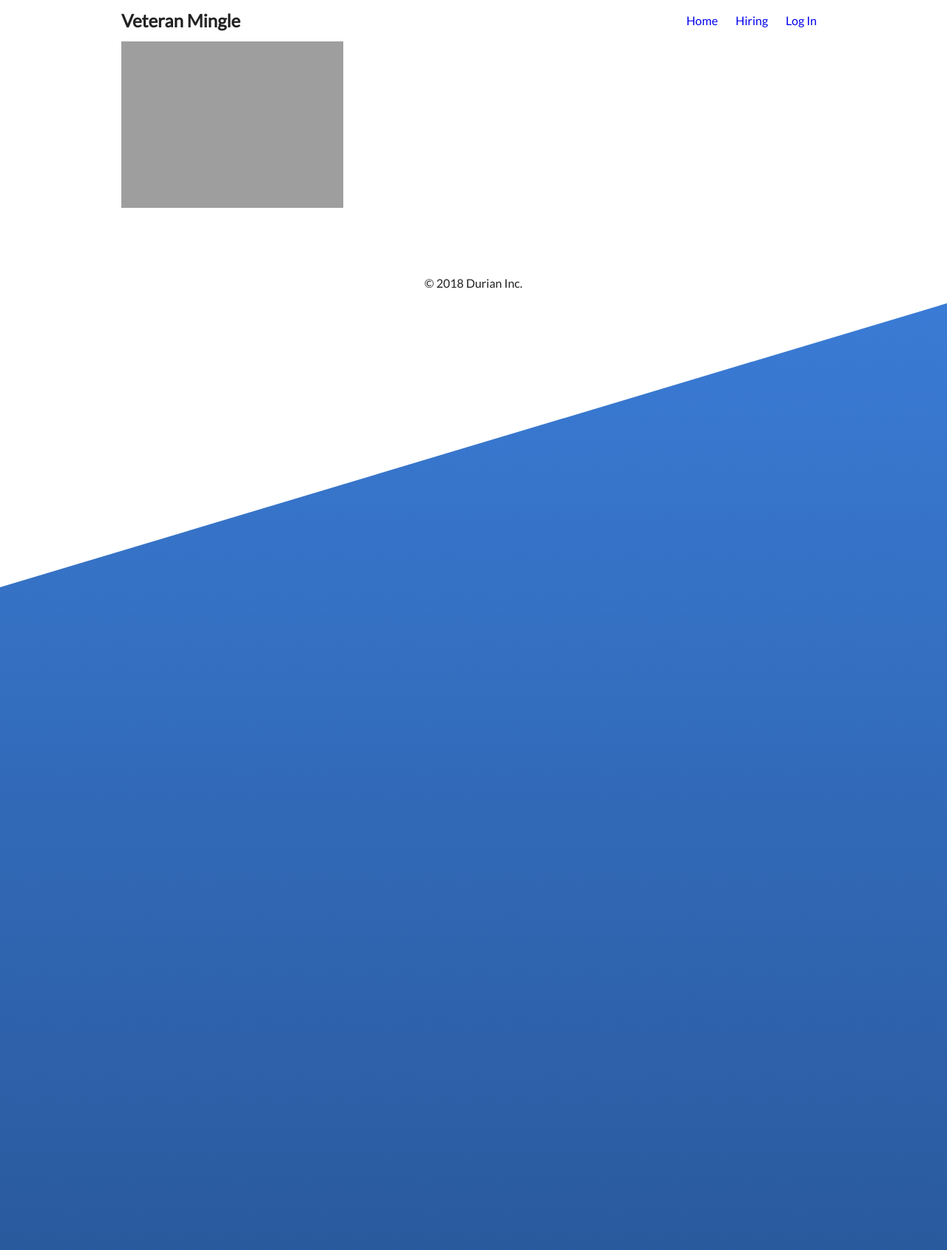
After one commit to Durian-Inc/VeterIn, a Flask app: template app/templates/organization.html in a window 1280 px wide. The commit adds this page. Shown: the whole page at 74% size. Run offline with Flask 2, Linux system fonts and the light colour scheme; the template is opened without the code that fills it, so the values that code supplies are empty; grey boxes are pictures that could not be loaded.

Commit message:
lame colors, organization template

```diff
--- a/app/templates/base.html
+++ b/app/templates/base.html
@@ -32,5 +32,12 @@
         <p>© 2018 Durian Inc.</p>
       </footer>
     </div>
+    <svg xmlns="http://www.w3.org/2000/svg" viewBox="0 0 100 100" preserveAspectRatio="none">
+      <linearGradient id="background-gradient" x1="0" x2="0" y1="0" y2="1">
+        <stop offset="0%" stop-color="#3a7bd5"/>
+        <stop offset="100%" stop-color="#2a5a9e"/>
+      </linearGradient>
+      <polygon fill="url(#background-gradient)" points="0,100 0,30 100,0 100,100"/>
+    </svg>
   </body>
 </html>
--- a/app/templates/index.html
+++ b/app/templates/index.html
@@ -6,5 +6,5 @@
 <div class="jumbotron">
   <h1>Veteran Mingle</h1>
   <p class="blurb">We get you a company</p>
-</div>
+  </div>
 {% endblock %}
--- /dev/null
+++ b/app/templates/organization.html
@@ -0,0 +1,27 @@
+<!-- index.html-->
+
+{% extends "base.html" %}
+{% block head %}
+<link href="/static/css/veteran.css" rel="stylesheet">
+{% endblock %}
+{% block title %}{{ organization.name }}{% endblock %}
+{% block body %}
+<div class="veteran___header">
+  <img class="veteran___image" src="/static/img/{{ organization.image }}">
+  <div class="veteran___meta">
+    <h1>{{ organization.name }}</h1>
+    <p class="veteran___bio">{{ organization.bio }}</p>
+    <p class="veteran___rank">{{ organization.rank }}</p>
+    <p class="veteran___branch">{{ organization.branch }}</p>
+    <p class="veteran___years">{{ organization.years_served }}</p>
+    {% if organization.skills %}
+    {% set skills = organization.skills.split(',') %}
+    <ul class="veteran___skills">
+    {% for skill in skills %}
+      <li class="veteran___skill">{{ skill }}</li>
+    {% endfor %}
+    </ul>
+    {% endif %}
+  </div>
+</div>
+{% endblock %}
```
